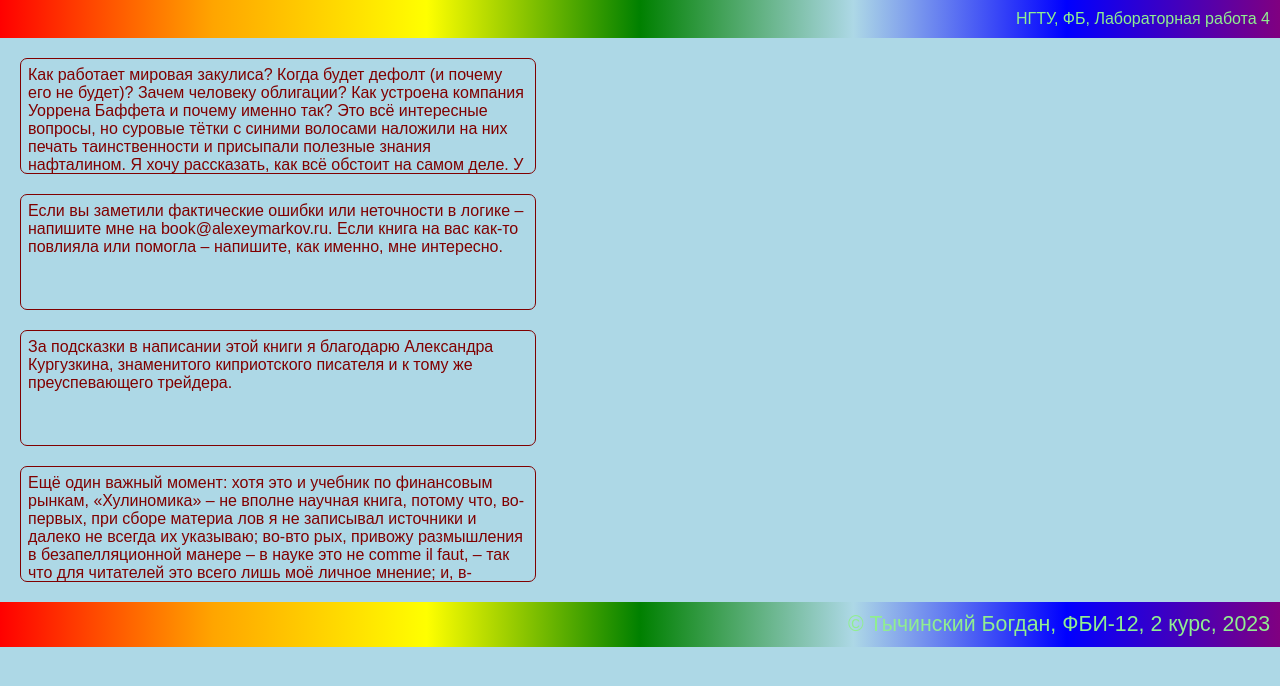
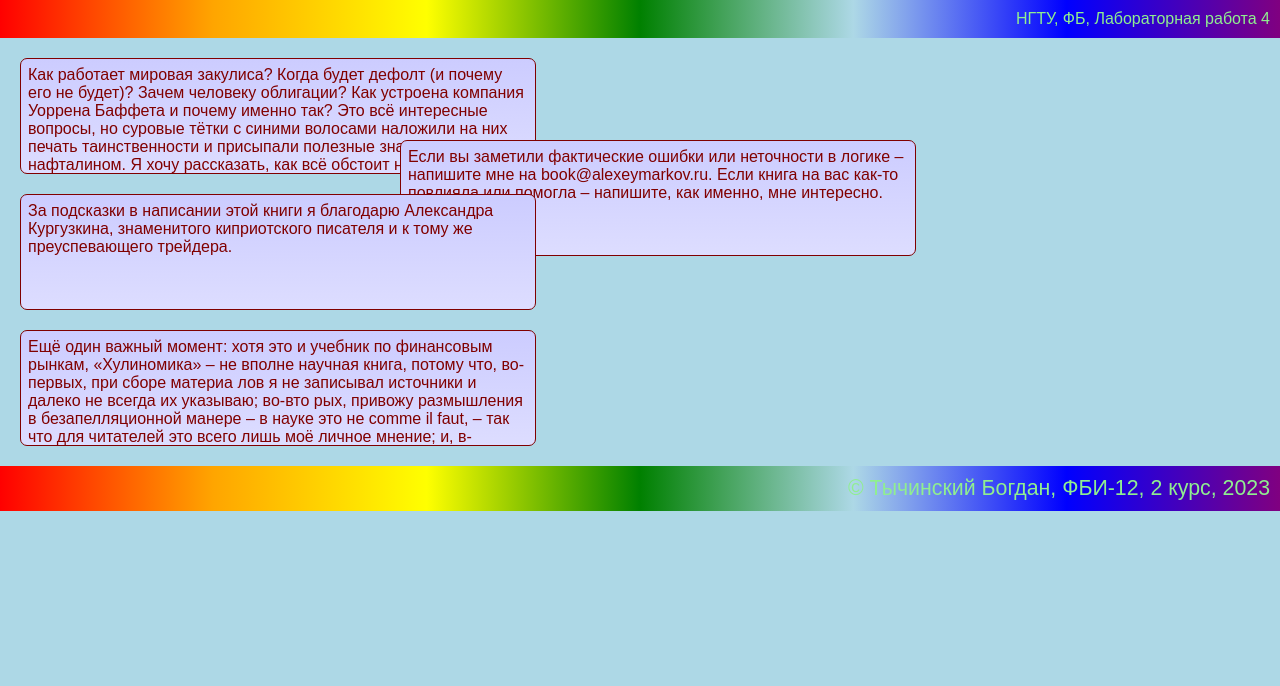
Before and after one commit to TychinskiyB/1-laba-web, a plain HTML site: page lab4.html in a window 1280 px wide. Drawn offline with Linux system fonts and the light colour scheme.

Commit message:
Позиционирование

```diff
--- a/lab4.html
+++ b/lab4.html
@@ -16,6 +16,19 @@
             height: 100px;
             overflow-y: auto;
             overflow-x: hidden;
+            position: relative;
+            background: linear-gradient(#ccf, #ddf);
+        }
+        .second {
+
+            left: 380px;
+            top: 120px;
+            position: fixed;
+        }
+        .second:hover{
+            z-index: 1;
+            top: 60px;
+            left: 320px;
         }
     </style>
 
@@ -36,7 +49,7 @@
              У меня есть чит-коды.
             </div>
 
-            <div>
+            <div class="second">
             Если вы заметили фактические ошибки или неточности в логике – напишите мне на book@alexeymarkov.ru.
              Если книга на вас как-то повлияла или помогла – напишите, как именно, мне интересно.
             </div>
```
